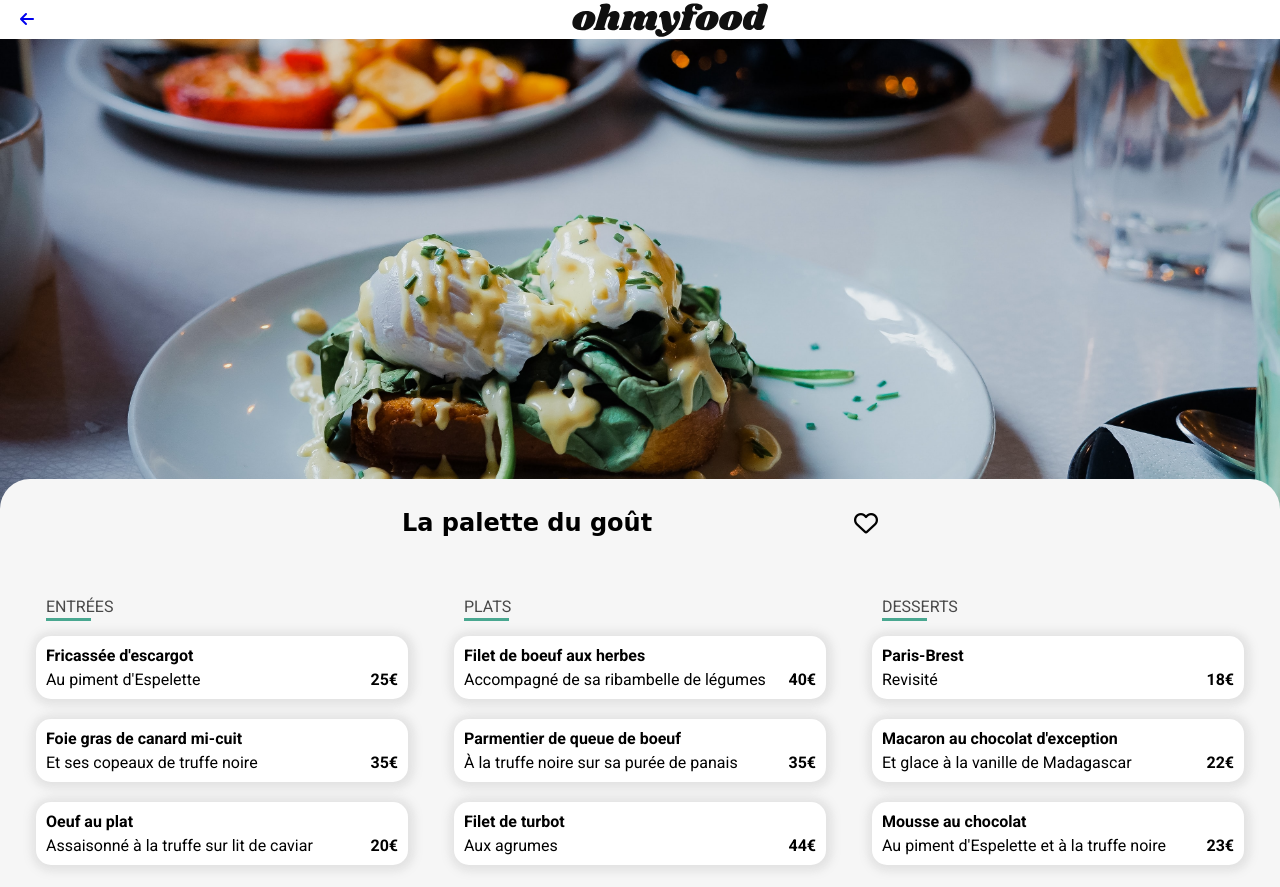
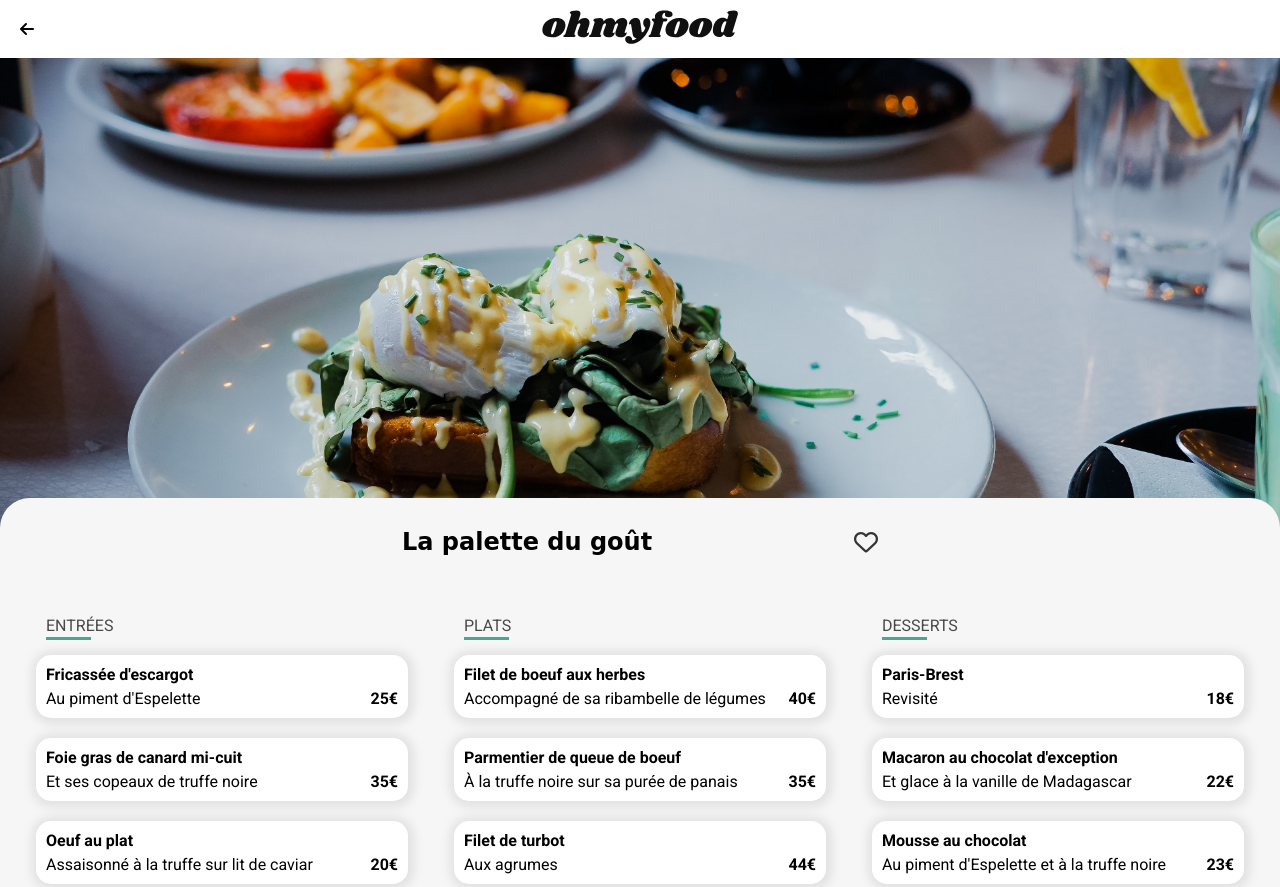
Before and after one commit to corinnets/CorinneTsamba_3_23022021, a website: page menu-palette.html in a window 1280 px wide. Shown: the top 887 px of the page. Drawn offline with Linux system fonts and the light colour scheme; a web font is replaced by a local one.

Commit message:
corrections suites à directives post soutenance du 21 juin 2021

```diff
--- a/Sass/Base/_base.scss
+++ b/Sass/Base/_base.scss
@@ -17,6 +17,12 @@ body{
     color: $text-main;
     font-size: 1rem;
     position: relative;
+    max-width: 1340px;
+
+
+
+
+
 
 
 }
@@ -39,7 +45,11 @@ body h2{
 body h3{
     font-weight: $fw-b;
     font-size: 1rem;
+    margin: 0;
 
+}
+body p{
+    margin:0;
 }
 
 .container a{
--- a/Sass/Base/_reset.scss
+++ b/Sass/Base/_reset.scss
@@ -1 +1 @@
-/*! minireset.css v0.0.6 | MIT License | github.com/jgthms/minireset.css */html,body,p,ol,ul,li,dl,dt,dd,blockquote,figure,fieldset,legend,textarea,pre,iframe,hr,h1,h2,h3,h4,h5,h6{margin:0;padding:0}h1,h2,h3,h4,h5,h6{font-size:100%;font-weight:normal}ul{list-style:none}button,input,select{margin:0}html{box-sizing:border-box}*,*::before,*::after{box-sizing:inherit}img,video{height:auto;max-width:100%}iframe{border:0}table{border-collapse:collapse;border-spacing:0}td,th{padding:0}
+/*! minireset.css v0.0.6 | MIT License | github.com/jgthms/minireset.css */html,body,p,ol,ul,li,dl,dt,dd,blockquote,figure,fieldset,legend,textarea,pre,iframe,hr,h1,h2,h3,h4,h5,h6{margin:auto;padding:0}h1,h2,h3,h4,h5,h6{font-size:100%;font-weight:normal}ul{list-style:none}button,input,select{margin:0}html{box-sizing:border-box}*,*::before,*::after{box-sizing:inherit}img,video{height:auto;max-width:100%}iframe{border:0}table{border-collapse:collapse;border-spacing:0}td,th{padding:0}
--- a/Sass/Layout-index/_nav.scss
+++ b/Sass/Layout-index/_nav.scss
@@ -2,4 +2,5 @@
     padding: rem(50) rem(20);
 
 
+
 }
--- a/Sass/Layout-menu/_header.scss
+++ b/Sass/Layout-menu/_header.scss
@@ -7,6 +7,7 @@
         background-size: cover;
         background-position: center;
         background-image: url('../assets/images/restaurants/toa-heftiba-DQKerTsQwi0-unsplash.jpg') ;
+        max-width: 1340px;
         @include tablet{
             height: rem(500);
         }
--- a/Sass/Layout-menu/_main-section.scss
+++ b/Sass/Layout-menu/_main-section.scss
@@ -5,6 +5,7 @@
     padding-left: rem(20);
     padding-right: rem(20);
     padding-bottom: rem(40);
+    overflow: hidden;
 
 
     &__heading{
@@ -13,7 +14,10 @@
         justify-content: space-between;
         align-items: center;
         padding: rem(30) rem(10) 0;
-        @include icon-heart;
+
+        @include heading-title;
+        @include heading-rate;
+
         @include tablet{
             width: 40%;
             margin-left: auto;
@@ -21,6 +25,8 @@
             padding-bottom: rem(30);
         }
     }
+
+
 
     &__all{
         @include tablet{
--- a/Sass/Utils/_mixins-menu.scss
+++ b/Sass/Utils/_mixins-menu.scss
@@ -6,38 +6,124 @@
         padding-bottom: rem(10);
         display: flex;
         align-items: center;
-        @include tablet{
-            position: relative;
+        justify-content: space-evenly;
+
+
+
+
+        a{
+
+            padding-left: rem(20);
+            padding-right: rem(60);
+
+
+            color: black;
+            position: absolute;
+            left: 0;
+
+
+
         }
 
 
 
-        &__icon-return{
-
-            padding-left: rem(20);
-            padding-right: rem(60);
-        }
-
-        &__logo{
-            @include tablet{
-                position: absolute;
-                right: 40%;
-            }
 
 
 
 
-        }
+
 
     }
 
 }
 
 //mixin menu__heading
+.icon::before {
+    display: inline-block;
+    font-style: normal;
+    font-variant: normal;
+    text-rendering: auto;
+    -webkit-font-smoothing: antialiased;
+}
 
-@mixin icon-heart {
-    &__icon{
-        font-size: 1.5rem;
+@mixin heading-title{
+    h1{
+
+        margin: 0;
+
+    }
+}
+
+@mixin heading-rate {
+
+
+    &__rate{
+        position: relative;
+
+
+
+
+        input[type='checkbox']{
+            width: 25px;
+            height: 30px;
+            position: absolute;
+            top:0;
+            opacity: 0;
+            z-index: 2;
+            cursor: pointer;
+
+            &:checked ~ .heart{
+                &::after {
+                    animation-name: fill;
+                    animation-timing-function: ease-in-out;
+                    animation-fill-mode: forwards;
+
+                }
+
+                &{
+
+                    @include gradient-heart;
+                    transition: all 200ms ease-in-out;
+                }
+
+            }
+        }
+
+        .heart{
+            font-size: 1.5rem;
+            color: $grey-super-dark;
+            position: relative;
+            display: inline-block;
+
+            text-align: center;
+
+        }
+
+
+
+        .heart::after{
+            font-family: "Font Awesome 5 Free";
+            font-weight: 900;
+            content:'\f004';
+            position: absolute;
+            top: 0%;
+            left: 0.5px;
+            @include gradient-heart;
+            z-index: 1;
+            animation-duration: 300ms;
+
+            height: 0%;
+
+
+
+        }
+
+
+
+
+
+
+
 
     }
 
@@ -169,14 +255,15 @@
         justify-content: center;
         align-items: center;
         width: 0%;
-        transition: all 300ms ease-in-out ;
+        transition: all 400ms ease-in-out ;
 
 
     >i{
             opacity: 0;
             transform: translateX(30px);
-            animation-duration: 250ms;
-            transition: all 250ms ease-in-out;
+            animation-duration: 350ms;
+            transition: all 400ms ease-in-out ;
+
 
     }
 
@@ -193,7 +280,7 @@
             opacity: 1;
             transform: translateX(0px);
             animation-name: rotate;
-            animation-timing-function: ease-in-out;
+            animation-timing-function: ease-in;
 
 
         }
--- a/menu-palette.html
+++ b/menu-palette.html
@@ -13,7 +13,9 @@
         <header class="topbar">
             <div class="topbar__info">
                 <a href="index.html"><i class="fas fa-arrow-left topbar__info__icon-return" ></i></a>
-                <img class="topbar__info__logo"  src="./assets/images/logo/ohmyfood@2x.svg" alt="logo_ohmyfood">
+                <div class="topbar__info__logo" >
+                    <img class="logo__img"  src="./assets/images/logo/ohmyfood@2x.svg" alt="logo_ohmyfood">
+                </div>
             </div>
             <div class="topbar__img"></div>
 
@@ -24,7 +26,10 @@
         <main class="menu">
             <div class="menu__heading">
                 <h1 class="menu__heading__title">La palette du goût</h1>
-                <i class="far fa-heart menu__heading__icon"></i>
+                <div class="menu__heading__rate">
+                    <input type="checkbox"/>
+                    <i class="far fa-heart heart"></i>
+                </div>
             </div>
 
             <div class="menu__all">
@@ -140,7 +145,7 @@
                     Devenir partenaire
                 </li>
                 <li class="footer__list__item">Mentions légales</li>
-                <li class="footer__list__item"> <a href="mailto"> Contact</a></li>
+                <li class="footer__list__item"><a href="mailto:corinne.tsamba@gmail.com?subject=Demande d'informations">Contact</a></li>
             </ul>
 
         </footer>
```
Also changed, not shown: index.html (+1 -1 lines), menu-delice.html (+5 -2 lines), menu-enchante.html (+5 -2 lines), menu-francais.html (+5 -2 lines), public/main.css, public/menu.css, 2 other files.
